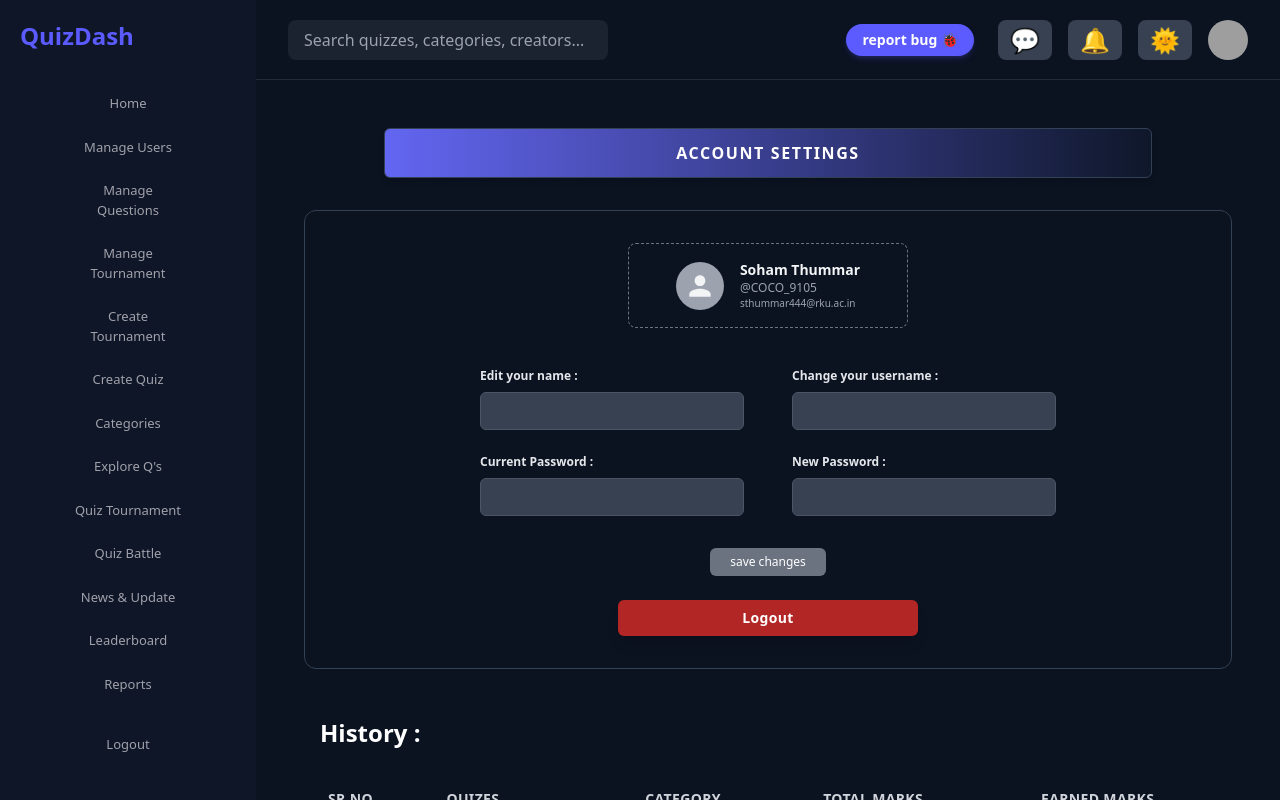
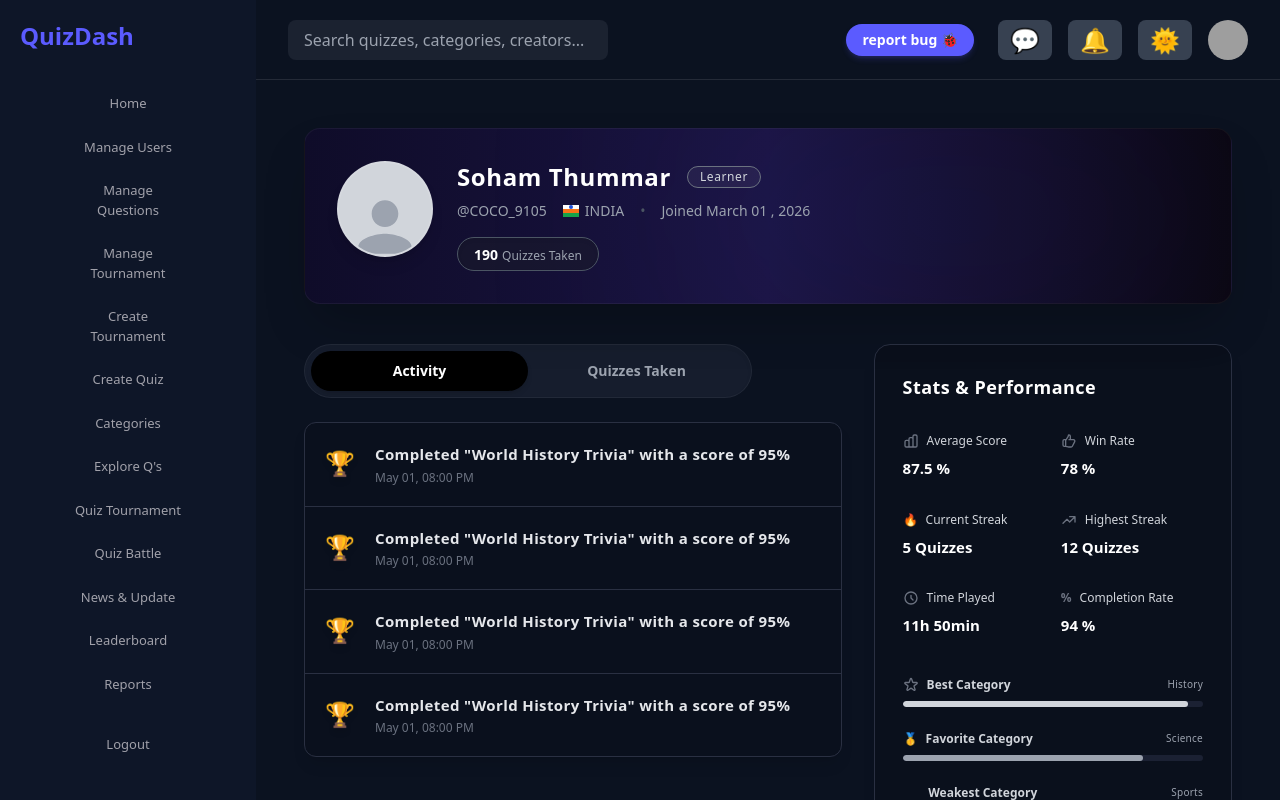
Before and after one commit to Dushyant294/Temp_Quiz_Dash, a React (Vite) app: page /#/profile in a window 1280 px wide. Built offline with nearby package versions, Linux system fonts and the light colour scheme; grey boxes are pictures that could not be loaded.

Commit message:
profile page updated

```diff
--- a/src/pages/Profile.jsx
+++ b/src/pages/Profile.jsx
@@ -1,96 +1,225 @@
+import React, { useState } from 'react';
+
 function Profile() {
-    const historyData = [
-        { srNo: 1, quiz: "Math", category: "JEE", totalMarks: 30, earnedMarks: 23 },
-        { srNo: 2, quiz: "Math", category: "JEE", totalMarks: 30, earnedMarks: 26 },
-        { srNo: 3, quiz: "Math", category: "JEE", totalMarks: 20, earnedMarks: 22 },
-        { srNo: 4, quiz: "Chemistry", category: "JEE", totalMarks: 40, earnedMarks: 37 },
+    const [activeTab, setActiveTab] = useState('Activity');
+
+    const activityData = [
+        { id: 1, title: 'Completed "World History Trivia"', score: '95%', date: 'May 01, 08:00 PM' },
+        { id: 2, title: 'Completed "World History Trivia"', score: '95%', date: 'May 01, 08:00 PM' },
+        { id: 3, title: 'Completed "World History Trivia"', score: '95%', date: 'May 01, 08:00 PM' },
+        { id: 4, title: 'Completed "World History Trivia"', score: '95%', date: 'May 01, 08:00 PM' },
     ];
 
     return (
-        <div className="max-w-[1000px] mx-auto text-black dark:text-white pb-12 pt-4">
-            {/* Title Bar */}
-            <div className="w-full max-w-3xl mx-auto bg-gradient-to-r from-blue-500 to-indigo-900 dark:from-[#6366f1] dark:to-[#0f172a] rounded-md py-3 mb-8 border border-blue-400 dark:border-[#334155] shadow-md">
-                <h1 className="text-center font-bold tracking-widest text-sm md:text-base text-white uppercase">ACCOUNT SETTINGS</h1>
-            </div>
+        <div className="max-w-[1200px] mx-auto text-black dark:text-white pb-16 pt-4 px-4 lg:px-0">
 
-            {/* Account Settings Box */}
-            <div className="border border-gray-300 dark:border-[#334155] rounded-xl p-8 mb-12 bg-white/50 dark:bg-transparent">
-                {/* User Info */}
-                <div className="flex justify-center mb-10">
-                    <div className="border border-dashed border-gray-400 dark:border-gray-500 p-4 rounded-lg flex items-center justify-center gap-4 min-w-[280px]">
-                        <div className="w-12 h-12 bg-gray-300 dark:bg-gray-400 rounded-full flex items-center justify-center shrink-0">
-                            {/* Fallback avatar icon */}
-                            <svg className="w-8 h-8 text-gray-100" fill="currentColor" viewBox="0 0 24 24">
+            {/* Top User Banner */}
+            <div className="w-full bg-gradient-to-r from-[#0F0C29] via-[#1a1442] to-[#0A0710] rounded-2xl p-8 mb-10 shadow-2xl relative overflow-hidden border border-white/5 flex items-center md:items-start gap-6 flex-col md:flex-row">
+                {/* Decorative glows */}
+                <div className="absolute top-0 right-0 w-[60%] h-full bg-[#4F46E5]/10 blur-[120px] rounded-full pointer-events-none"></div>
+
+                {/* Avatar */}
+                <div className="w-24 h-24 bg-gray-200 dark:bg-gray-300 rounded-full flex flex-col items-center justify-end overflow-hidden shrink-0 border-2 border-white/10 shadow-lg relative z-10">
+                    <svg className="w-20 h-20 text-gray-400 translate-y-3" fill="currentColor" viewBox="0 0 24 24">
                         <path d="M12 12c2.21 0 4-1.79 4-4s-1.79-4-4-4-4 1.79-4 4 1.79 4 4 4zm0 2c-2.67 0-8 1.34-8 4v2h16v-2c0-2.66-5.33-4-8-4z" />
                     </svg>
                 </div>
-                        <div className="text-left">
-                            <div className="font-bold text-sm text-gray-800 dark:text-gray-100">Soham Thummar</div>
-                            <div className="text-xs text-gray-500 dark:text-gray-400">@COCO_9105</div>
-                            <div className="text-[10px] text-gray-500 dark:text-gray-400">sthummar444@rku.ac.in</div>
+
+                {/* User Info */}
+                <div className="flex-1 relative z-10 text-center md:text-left">
+                    <div className="flex items-center justify-center md:justify-start gap-4 mb-2">
+                        <h1 className="text-2xl font-bold text-white tracking-wide">Soham Thummar</h1>
+                        <span className="border border-gray-500 text-gray-300 px-3 py-0.5 rounded-full text-xs font-medium tracking-wider bg-white/5">
+                            Learner
+                        </span>
+                    </div>
+
+                    <div className="flex flex-wrap items-center justify-center md:justify-start gap-4 text-sm text-gray-400 font-medium mb-4">
+                        <span>@COCO_9105</span>
+                        <div className="flex items-center gap-1.5">
+                            <span className="w-4 h-3 bg-orange-500 flex flex-col justify-between">
+                                <span className="bg-white h-1 w-full flex items-center justify-center"><span className="w-1 h-1 rounded-full bg-blue-700"></span></span>
+                                <span className="bg-green-600 h-1 w-full"></span>
+                            </span>
+                            <span>INDIA</span>
+                        </div>
+                        <span className="hidden sm:inline text-gray-600">•</span>
+                        <span>Joined March 01 , 2026</span>
+                    </div>
+
+                    <div className="inline-block border border-gray-600 rounded-full px-4 py-1 bg-[#1a1c29]/50 shadow-inner">
+                        <span className="font-bold text-white text-sm">190</span>
+                        <span className="text-gray-400 text-xs ml-1 font-medium">Quizzes Taken</span>
                     </div>
                 </div>
             </div>
 
-                {/* Edit Form */}
-                <div className="max-w-xl mx-auto">
-                    <div className="grid grid-cols-1 md:grid-cols-2 gap-x-12 gap-y-6 mb-8">
-                        <div>
-                            <label className="block text-xs font-semibold mb-2 text-gray-700 dark:text-gray-200">Edit your name :</label>
-                            <input type="text" className="w-full bg-gray-100 dark:bg-[#374151] border border-gray-300 dark:border-gray-600 rounded-md px-3 py-2 text-sm focus:outline-none focus:border-[#5b5bff] text-gray-800 dark:text-gray-200" />
+            {/* Main Content Layout */}
+            <div className="flex flex-col lg:flex-row gap-8">
+
+                {/* Left Column: Activity */}
+                <div className="flex-[3]">
+
+                    {/* Activity Tabs */}
+                    <div className="bg-[#2a3042]/40 rounded-full p-1.5 mb-6 flex w-full max-w-md border border-white/5 shadow-inner">
+                        <button
+                            className={`flex-1 rounded-full py-2.5 text-sm font-semibold transition-all ${activeTab === 'Activity' ? 'bg-black text-white shadow-md' : 'text-gray-400 hover:text-white'}`}
+                            onClick={() => setActiveTab('Activity')}
+                        >
+                            Activity
+                        </button>
+                        <button
+                            className={`flex-1 rounded-full py-2.5 text-sm font-semibold transition-all ${activeTab === 'Quizzes Taken' ? 'bg-black text-white shadow-md' : 'text-gray-400 hover:text-white'}`}
+                            onClick={() => setActiveTab('Quizzes Taken')}
+                        >
+                            Quizzes Taken
+                        </button>
+                    </div>
+
+                    {/* Activity List Container */}
+                    <div className="border border-[#2a3042] rounded-xl overflow-hidden shadow-lg bg-[#0b0f19]/30">
+                        {activityData.map((item, index) => (
+                            <div
+                                key={item.id}
+                                className={`flex items-start gap-5 p-5 ${index !== activityData.length - 1 ? 'border-b border-[#2a3042]' : ''} hover:bg-white/5 transition-colors`}
+                            >
+                                <div className="mt-1">
+                                    <span className="text-2xl drop-shadow-md">🏆</span>
                                 </div>
                                 <div>
-                            <label className="block text-xs font-semibold mb-2 text-gray-700 dark:text-gray-200">Change your username :</label>
-                            <input type="text" className="w-full bg-gray-100 dark:bg-[#374151] border border-gray-300 dark:border-gray-600 rounded-md px-3 py-2 text-sm focus:outline-none focus:border-[#5b5bff] text-gray-800 dark:text-gray-200" />
+                                    <div className="text-gray-200 font-semibold mb-1 tracking-wide text-[15px]">
+                                        {item.title} with a score of {item.score}
                                     </div>
+                                    <div className="text-gray-500 text-xs font-medium">
+                                        {item.date}
+                                    </div>
+                                </div>
+                            </div>
+                        ))}
+                    </div>
+
+                </div>
+
+                {/* Right Column: Stats & Performance */}
+                <div className="flex-[2]">
+                    <div className="border border-[#2a3042] rounded-2xl p-7 bg-[#0b0f19]/50 shadow-lg h-full">
+                        <h2 className="text-lg font-bold text-white mb-8 tracking-wide">Stats & Performance</h2>
+
+                        {/* Top Stats Grid */}
+                        <div className="grid grid-cols-2 gap-y-8 gap-x-4 mb-10">
+                            {/* Stat 1 */}
                             <div>
-                            <label className="block text-xs font-semibold mb-2 text-gray-700 dark:text-gray-200">Current Password :</label>
-                            <input type="password" className="w-full bg-gray-100 dark:bg-[#374151] border border-gray-300 dark:border-gray-600 rounded-md px-3 py-2 text-sm focus:outline-none focus:border-[#5b5bff] text-gray-800 dark:text-gray-200" />
+                                <div className="flex items-center gap-2 mb-2">
+                                    <svg className="w-4 h-4 text-gray-500" fill="none" viewBox="0 0 24 24" stroke="currentColor">
+                                        <path strokeLinecap="round" strokeLinejoin="round" strokeWidth={2} d="M9 19v-6a2 2 0 00-2-2H5a2 2 0 00-2 2v6a2 2 0 002 2h2a2 2 0 002-2zm0 0V9a2 2 0 012-2h2a2 2 0 012 2v10m-6 0a2 2 0 002 2h2a2 2 0 002-2m0 0V5a2 2 0 012-2h2a2 2 0 012 2v14a2 2 0 01-2 2h-2a2 2 0 01-2-2z" />
+                                    </svg>
+                                    <span className="text-gray-300 text-xs font-medium">Average Score</span>
                                 </div>
+                                <div className="text-white font-bold text-[15px]">87.5 %</div>
+                            </div>
+
+                            {/* Stat 2 */}
                             <div>
-                            <label className="block text-xs font-semibold mb-2 text-gray-700 dark:text-gray-200">New Password :</label>
-                            <input type="password" className="w-full bg-gray-100 dark:bg-[#374151] border border-gray-300 dark:border-gray-600 rounded-md px-3 py-2 text-sm focus:outline-none focus:border-[#5b5bff] text-gray-800 dark:text-gray-200" />
+                                <div className="flex items-center gap-2 mb-2">
+                                    <svg className="w-4 h-4 text-gray-500" fill="none" viewBox="0 0 24 24" stroke="currentColor">
+                                        <path strokeLinecap="round" strokeLinejoin="round" strokeWidth={2} d="M14 10h4.764a2 2 0 011.789 2.894l-3.5 7A2 2 0 0115.263 21h-4.017c-.163 0-.326-.02-.485-.06L7 20m7-10V5a2 2 0 00-2-2h-.095c-.5 0-.905.405-.905.905 0 .714-.211 1.412-.608 2.006L7 11v9m7-10h-2M7 20H5a2 2 0 01-2-2v-6a2 2 0 012-2h2.5" />
+                                    </svg>
+                                    <span className="text-gray-300 text-xs font-medium">Win Rate</span>
+                                </div>
+                                <div className="text-white font-bold text-[15px]">78 %</div>
+                            </div>
+
+                            {/* Stat 3 */}
+                            <div>
+                                <div className="flex items-center gap-2 mb-2">
+                                    <span className="text-gray-500 text-xs">🔥</span>
+                                    <span className="text-gray-300 text-xs font-medium">Current Streak</span>
+                                </div>
+                                <div className="text-white font-bold text-[15px]">5 Quizzes</div>
+                            </div>
+
+                            {/* Stat 4 */}
+                            <div>
+                                <div className="flex items-center gap-2 mb-2">
+                                    <svg className="w-4 h-4 text-gray-500" fill="none" viewBox="0 0 24 24" stroke="currentColor">
+                                        <path strokeLinecap="round" strokeLinejoin="round" strokeWidth={2} d="M13 7h8m0 0v8m0-8l-8 8-4-4-6 6" />
+                                    </svg>
+                                    <span className="text-gray-300 text-xs font-medium">Highest Streak</span>
+                                </div>
+                                <div className="text-white font-bold text-[15px]">12 Quizzes</div>
+                            </div>
+
+                            {/* Stat 5 */}
+                            <div>
+                                <div className="flex items-center gap-2 mb-2">
+                                    <svg className="w-4 h-4 text-gray-500" fill="none" viewBox="0 0 24 24" stroke="currentColor">
+                                        <path strokeLinecap="round" strokeLinejoin="round" strokeWidth={2} d="M12 8v4l3 3m6-3a9 9 0 11-18 0 9 9 0 0118 0z" />
+                                    </svg>
+                                    <span className="text-gray-300 text-xs font-medium">Time Played</span>
+                                </div>
+                                <div className="text-white font-bold text-[15px]">11h 50min</div>
+                            </div>
+
+                            {/* Stat 6 */}
+                            <div>
+                                <div className="flex items-center gap-2 mb-2">
+                                    <span className="text-gray-500 text-xs font-bold">%</span>
+                                    <span className="text-gray-300 text-xs font-medium">Completion Rate</span>
+                                </div>
+                                <div className="text-white font-bold text-[15px]">94 %</div>
                             </div>
                         </div>
 
-                    <div className="flex flex-col items-center gap-4 mt-8">
-                        <button className="bg-gray-400 hover:bg-gray-500 dark:bg-gray-500 dark:hover:bg-gray-400 text-white text-xs px-5 py-1.5 rounded-md transition-colors font-medium">
-                            save changes
-                        </button>
-                        <button className="bg-[#b32626] hover:bg-red-700 text-white shadow-lg text-sm font-semibold w-full max-w-[300px] py-2 rounded-md transition-colors mt-2 tracking-wide">
-                            Logout
-                        </button>
+                        {/* Bottom Bars */}
+                        <div className="space-y-6">
+                            {/* Best Category */}
+                            <div>
+                                <div className="flex justify-between items-center mb-2">
+                                    <div className="flex items-center gap-2">
+                                        <svg className="w-4 h-4 text-gray-500" fill="none" viewBox="0 0 24 24" stroke="currentColor">
+                                            <path strokeLinecap="round" strokeLinejoin="round" strokeWidth={2} d="M11.049 2.927c.3-.921 1.603-.921 1.902 0l1.519 4.674a1 1 0 00.95.69h4.915c.969 0 1.371 1.24.588 1.81l-3.976 2.888a1 1 0 00-.363 1.118l1.518 4.674c.3.922-.755 1.688-1.538 1.118l-3.976-2.888a1 1 0 00-1.176 0l-3.976 2.888c-.783.57-1.838-.197-1.538-1.118l1.518-4.674a1 1 0 00-.363-1.118l-3.976-2.888c-.784-.57-.38-1.81.588-1.81h4.914a1 1 0 00.951-.69l1.519-4.674z" />
+                                        </svg>
+                                        <span className="text-gray-300 text-xs font-semibold">Best Category</span>
+                                    </div>
+                                    <span className="text-gray-400 text-[10px] font-medium tracking-wide">History</span>
+                                </div>
+                                <div className="w-full bg-[#1b2133] rounded-full h-1.5 overflow-hidden">
+                                    <div className="bg-gray-300 h-1.5 rounded-full w-[95%]"></div>
+                                </div>
+                            </div>
+
+                            {/* Favorite Category */}
+                            <div>
+                                <div className="flex justify-between items-center mb-2">
+                                    <div className="flex items-center gap-2">
+                                        <span className="text-xs">🥇</span>
+                                        <span className="text-gray-300 text-xs font-semibold">Favorite Category</span>
+                                    </div>
+                                    <span className="text-gray-400 text-[10px] font-medium tracking-wide">Science</span>
+                                </div>
+                                <div className="w-full bg-[#1b2133] rounded-full h-1.5 overflow-hidden">
+                                    <div className="bg-gray-400 h-1.5 rounded-full w-[80%]"></div>
+                                </div>
+                            </div>
+
+                            {/* Weakest Category */}
+                            <div>
+                                <div className="flex justify-between items-center mb-2">
+                                    <div className="flex items-center gap-[0.6rem]">
+                                        <span className="w-4 h-[1px] bg-transparent"></span>
+                                        <span className="text-gray-300 text-xs font-semibold">Weakest Category</span>
+                                    </div>
+                                    <span className="text-gray-400 text-[10px] font-medium tracking-wide">Sports</span>
+                                </div>
+                                <div className="w-full bg-[#1b2133] rounded-full h-1.5 overflow-hidden">
+                                    <div className="bg-gray-500 h-1.5 rounded-full w-[45%]"></div>
                                 </div>
                             </div>
                         </div>
 
-            {/* History Section */}
-            <div className="px-4">
-                <h2 className="text-2xl font-bold mb-6 text-gray-800 dark:text-white">History :</h2>
-                <div className="overflow-x-auto">
-                    <table className="w-full text-left border-collapse">
-                        <thead>
-                            <tr className="border-b-2 border-gray-300 dark:border-[#334155] text-gray-600 dark:text-gray-300 text-sm tracking-wide">
-                                <th className="py-4 px-2 font-semibold">SR NO.</th>
-                                <th className="py-4 px-2 font-semibold">QUIZES</th>
-                                <th className="py-4 px-2 font-semibold text-center">CATEGORY</th>
-                                <th className="py-4 px-2 font-semibold text-center">TOTAL MARKS</th>
-                                <th className="py-4 px-2 font-semibold text-center">EARNED MARKS</th>
-                            </tr>
-                        </thead>
-                        <tbody>
-                            {historyData.map((item) => (
-                                <tr key={item.srNo} className="border-b border-gray-200 dark:border-[#334155] text-sm hover:bg-gray-50 dark:hover:bg-[#1b2230] transition-colors">
-                                    <td className="py-5 px-2 font-semibold text-gray-800 dark:text-gray-200">{item.srNo}</td>
-                                    <td className="py-5 px-2 font-bold text-gray-700 dark:text-gray-300">{item.quiz}</td>
-                                    <td className="py-5 px-2 font-medium text-center text-gray-600 dark:text-gray-400">{item.category}</td>
-                                    <td className="py-5 px-2 font-medium text-center text-gray-600 dark:text-gray-400">{item.totalMarks}</td>
-                                    <td className="py-5 px-2 font-medium text-center text-gray-600 dark:text-gray-400">{item.earnedMarks}</td>
-                                </tr>
-                            ))}
-                        </tbody>
-                    </table>
                     </div>
+                </div>
+
             </div>
         </div>
     );
```
Lines whose indentation alone changed are shown as unchanged.
